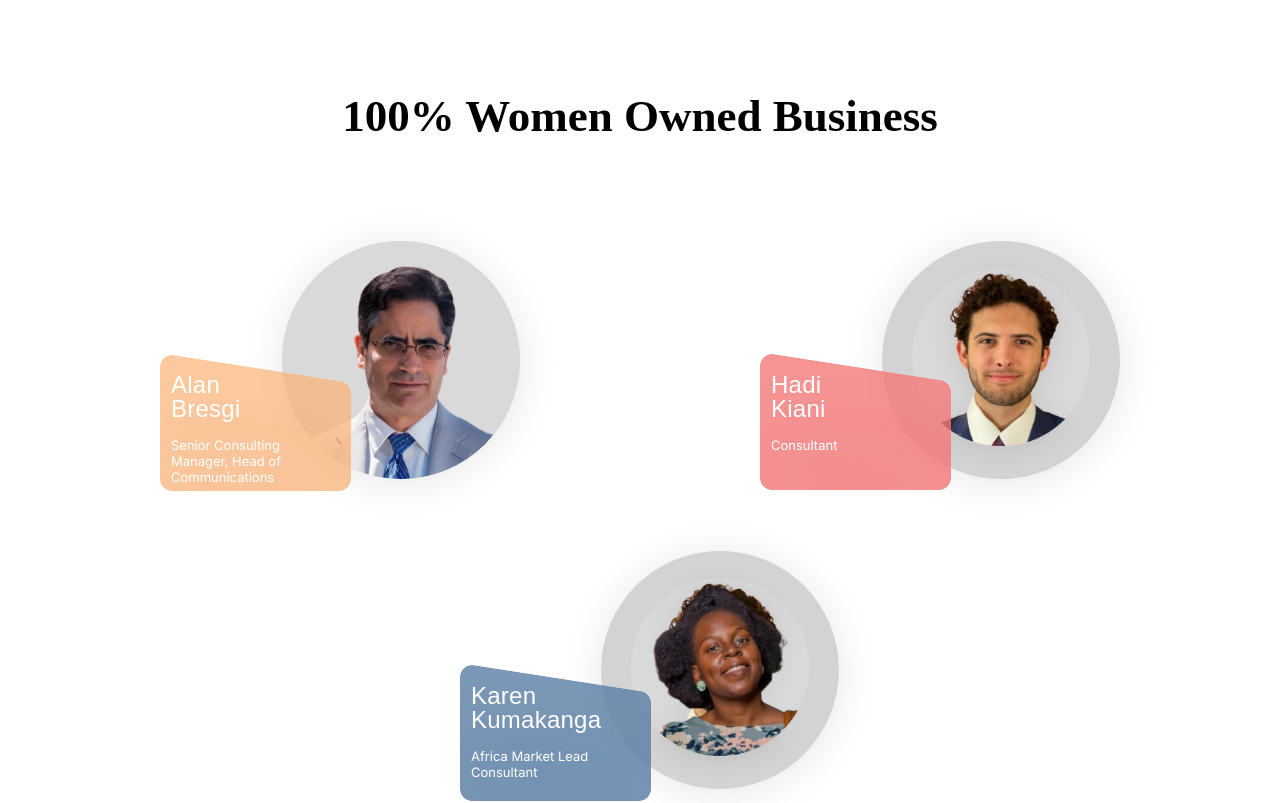
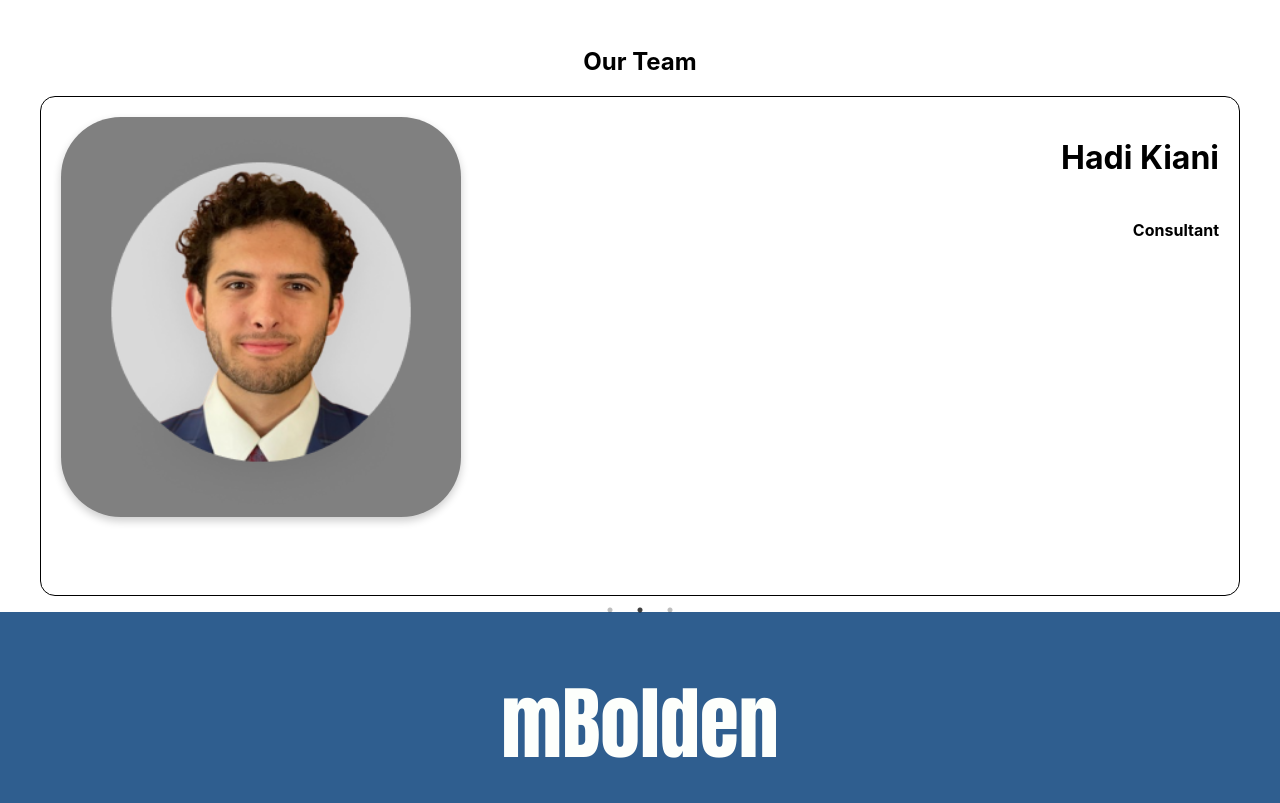
Before and after one commit to ranajithreddy11/mBolden, a React (Create React App) app in the folder frontend/: page /about in a window 1280 px wide. Shown: the part 1920-2723 px from the top of the page. Built offline with nearby package versions, Linux system fonts and the light colour scheme; a web font is replaced by a local one.

Commit message:
carousel

```diff
--- a/frontend/src/assets/styles/About.css
+++ b/frontend/src/assets/styles/About.css
@@ -812,253 +812,72 @@
 
 
 
+
+
   .about-container-3 {
+    width: 100%;
+    margin: 0 auto;
 
-    width: 100%;
-    height: 797px;
-    display: flex;
-    flex-wrap: wrap;
-    align-items: center;
-    justify-content: center;
-    box-sizing: border-box;
+
   }
 
+  .teammembers-section {
+    text-align: center;
+
+  }
+
+  .teammembers-carousel {
+
+    border-radius: 15px;
+    border:1px solid black;
+    height:500px;
+    margin-top: 20px;
 
 
-
-
-  .contianer3-title h2{
-    width: 100%;
-    height: 56px;
-    font-family: 'Source Serif Pro', serif;
-    font-size: 2.813rem;
-    font-weight: 600;
-    line-height: 3.525rem;
-    text-align: left;
   }
 
+  .slick-slide .teammember{
+    display: flex !important;
+    flex-direction: row;
+    justify-content: space-between;
+    align-items: flex-start; /* Center the logo and info vertically */
+    width: 100%; /* Ensure full width */
+    box-sizing: border-box;
+    padding: 20px;
 
-  .contianer3-section1 {
+  }
 
+  .teammember-logo {
+    width: 400px;
+    height: 400px;
+    border-radius: 15%;
+    background-color:gray;
+    box-shadow: 0 4px 8px rgba(0, 0, 0, 0.2);
+  }
 
-    width:100%;
-    display: flex;
-    flex-wrap: wrap;
-    height: 261px;
-    align-items: center;
-    justify-content:space-around;
+  .slick-slide .teammember-info {
+    display: flex !important;
+    flex-direction: column;
+    justify-content: flex-end;
+    align-items: flex-end;
 
 
   }
 
 
-  .contianer3-section2 {
-
-    display: flex;
-    justify-content: center;
-    align-items: center;
-    width:100%;
-    height: 261px;
-
-  }
-
-  .contianer3-team-member-1,
-  .contianer3-team-member-2,
-  .contianer3-team-member-3{
-    display:flex;
-    max-width: 360px;
-    width:100%;
-    height: 261px;
-
-
-  }
-
-  .contianer3-team-member-1, .contianer3-team-member-2 {align-items: flex-end;}
-  .contianer3-team-member-3 {align-items: center;}
-
-
-
-  .contianer3-member-photo1,
-  .contianer3-member-photo2,
-  .contianer3-member-photo3 {
-    height:238px;
-    max-width:100%;
-    border-radius: 50%;
-    background-color: lightgray;
-    box-shadow: 0px 4px 40px 0px rgba(0, 0, 0, 0.1);
-    margin:auto;
-
-  }
-
-  .orangecard,.pinkcard,.bluecard{   z-index:1;}
-  .bluecard{margin-bottom:-35%;}
-
-
-  .contianer3-member1-info,
-  .contianer3-member2-info,
-  .contianer3-member3-info{
-
-    max-width: 191px;
-    width:100%;
-    height: 138px;
-    display:flex;
-    flex-wrap: wrap;
-    align-items: flex-start;
-    justify-content: flex-start;
-    z-index:2;
-  }
-
-
-  .contianer3-member1-info,
-  .contianer3-member2-info{margin-left:-50%;}
-  .contianer3-member3-info{margin-left:-50%; margin-bottom:-35%;}
-
-
-  .contianer3-member1-info h3,
-  .contianer3-member2-info h3,
-  .contianer3-member3-info h3{
-
-    display:flex;
-    max-width: 140px;
-    width:100%;
-    height: 24px;
-    font-family: 'Signika', sans-serif;
-    font-size: 1.5rem;
-    font-weight: 500;
-    line-height: 1.505rem;
-    letter-spacing: 0.01em;
-    text-align: left;
-    color: white;
-    margin:auto;
-  }
-
-
-
-  .contianer3-member1-info p,
-  .contianer3-member2-info p,
-  .contianer3-member3-info p{
-
-    display:flex;
-    max-width: 173px;
-    width:100%;
-    height: 32px;
-    font-family: 'Inter', sans-serif;
-    font-size: 0.8125rem;
-    font-weight: 400;
-    line-height: 0.98rem;
-    text-align: left;
-    color: white;
-    margin:auto;
-
-  }
-
-
-
-
-  @media (max-width: 875px) {
-    .about-container-3 { flex-wrap: nonwrap;  height: auto; gap:15rem; margin-bottom:10%;}
-
-    .contianer3-title h2 { font-size: 4.5rem; line-height: 3rem; margin-bottom:0%; text-align: center; }
-
-    .contianer3-section1, .contianer3-section2 {  gap:15rem; height: auto; justify-content: center;}
-
-
-    .contianer3-team-member-1, .contianer3-team-member-3, .contianer3-team-member-2{ margin-left:2%;}
-  .contianer3-member-photo1,  .contianer3-member-photo3{ width: 70%; margin-left:-24%; height:auto;}
-  .contianer3-member-photo2{margin-left:-24%; width: 70%;height:auto;}
-
-  .orangecard,.pinkcard,.bluecard{width:50%;height:auto;z-index:1;}
-  .bluecard{margin-top:-5%;}
-
-  .contianer3-member1-info, .contianer3-member2-info{margin-bottom:-5%; margin-left:-50%;}
-
-  .contianer3-member3-info{ margin-top:10%; margin-left:-50%;}
-
-
-  .contianer3-member1-info h3,  .contianer3-member2-info h3,.contianer3-member3-info h3{ font-size: 2.0rem;}
-
-  .contianer3-member1-info p, .contianer3-member2-info p,.contianer3-member3-info p{
-    font-size: 1.4rem;
-    line-height: 1.3rem;
-    margin:0;
-    margin-left:10%;
-  }
-
-
-
-
-  }
-
-
-
-
-
-  @media (max-width: 745px) {
-  .contianer3-member-photo1,.contianer3-member-photo3{margin-left:-10%;}
-  }
-
-
-
-
-
-
-@media (max-width: 768px)  {
-
-  .contianer3-team-member-1, .contianer3-team-member-3, .contianer3-team-member-2{ margin-left:2%; }
-  .contianer3-member-photo1,  .contianer3-member-photo3{ width: 70%; margin-left:-24%; height:auto;}
-  .contianer3-member-photo2{margin-left:-24%; width: 70%;height:auto;}
-
-  .orangecard,.pinkcard,.bluecard{width:50%;height:auto;z-index:1;}
-  .bluecard{margin-top:-5%;}
-
-  .contianer3-member1-info, .contianer3-member2-info{margin-bottom:-5%; margin-left:-50%;}
-
-  .contianer3-member3-info{ margin-top:10%; margin-left:-50%;}
-
-
-  .contianer3-member1-info h3,  .contianer3-member2-info h3,.contianer3-member3-info h3{ font-size: 1.7rem;margin-left:5%;}
-
-  .contianer3-member1-info p, .contianer3-member2-info p,.contianer3-member3-info p{
-    font-size: 1.2rem; margin-left:5%;
-  }
-
+  .teammember-carousel .slick-dots {
+    bottom: 20%; /* Position of the dots */
 }
 
 
-@media (max-width: 650px)
-  {  .contianer3-member1-info h3,  .contianer3-member2-info h3{ margin-top:20%;}
-   .contianer3-member1-info p,  .contianer3-member2-info p{ margin-top:-20%;}
-
+  .slick-prev:before, .slick-next:before {
+    color: black;
   }
 
-
-  @media (max-width: 590px)
-  {  .contianer3-member1-info h3,  .contianer3-member2-info h3{ margin-top:20%;}
-   .contianer3-member1-info p,  .contianer3-member2-info p{ margin-top:-20%;}
-
-
-
+  .slick-dots li button:before {
+    color: #000;
   }
 
-
-
-  @media (max-width: 480px)  {
-
-    .contianer3-team-member-1, .contianer3-team-member-3, .contianer3-team-member-2{ margin-left:0%; }
-    .contianer3-member-photo1,  .contianer3-member-photo3{ width: 70%; margin-left:-27%; height:auto;}
-    .contianer3-member-photo2{margin-left:-27%; width: 70%;height:auto;}
-
-    .orangecard,.pinkcard,.bluecard{width:50%;height:auto;z-index:1;}
-    .bluecard{margin-top:5%;}
-
-    .contianer3-member1-info, .contianer3-member2-info{margin-bottom:-5%; margin-left:-50%;}
-
-    .contianer3-member3-info{ margin-top:30%; margin-left:-50%;}
-
-
-    .contianer3-member1-info h3,  .contianer3-member2-info h3,.contianer3-member3-info h3{ font-size: 1.5rem;}
-
-    .contianer3-member1-info p, .contianer3-member2-info p,.contianer3-member3-info p{
-      font-size: 1rem;
-    }
+  .slick-dots li.slick-active button:before {
+    color: #4CAF50;
   }
--- a/frontend/src/pages/About.js
+++ b/frontend/src/pages/About.js
@@ -19,11 +19,46 @@ import alanbresgi from '../assets/images/Aboutpage/alanbresgi.png';
 import hadikiani from '../assets/images/Aboutpage/hadikiani.png';
 import karenkumakanga from '../assets/images/Aboutpage/karenkumakanga.png';
 
-import orangecard from '../assets/images/Aboutpage/orangecard.png';
-import pinkcard from '../assets/images/Aboutpage/pinkcard.png';
-import bluecard from '../assets/images/Aboutpage/bluecard.png';
+
+
+import Slider from "react-slick";
+import 'slick-carousel/slick/slick.css';
+import 'slick-carousel/slick/slick-theme.css';
 
 const About = () => {
+
+
+
+    const settings = {
+        dots: true,
+        infinite: true,
+        speed: 500,
+        slidesToShow: 1,   // Number of testimonials to show at once
+        slidesToScroll: 1, // Scroll one testimonial at a time
+        autoplay: true,    // Automatically move to next slide
+        autoplaySpeed: 3000,
+        arrows: false,     // Hide next/prev arrows
+
+        responsive: [
+            {
+                breakpoint: 1024, // iPads and smaller devices
+                settings: {
+                    slidesToShow: 1, // Show 2 testimonials on iPads
+                    slidesToScroll: 1,
+                    infinite: true,  // Keep looping
+                },
+            },
+            {
+                breakpoint: 768, // Mobile devices
+                settings: {
+                    slidesToShow: 1, // Show 1 testimonial on mobile
+                    slidesToScroll: 1,
+                    infinite: true,
+                },
+            },
+        ],
+    };
+
 
     const services = [
         {
@@ -62,21 +97,7 @@ const About = () => {
         ]
     };
 
-    const teamMembers = [
-        {
-            name: "Alan Bresgi",
-            position: "Senior Consulting Manager, Head of Communications",
-            photo: alanbresgi, // Replace with actual path to image
-        }, {
-            name: "Hadi Kiani",
-            position: "Consultant",
-            photo: hadikiani, // Replace with actual path to image
-        }, {
-            name: "Karen Kumakanga",
-            position: "Africa Market Lead Consultant",
-            photo: karenkumakanga, // Replace with actual path to image
-        }
-    ];
+
 
     return (
 
@@ -226,64 +247,43 @@ const About = () => {
             </div>
 
             <div className="about-container-3">
-                <div className="contianer3-title">
-                    <h2>100% Women Owned Business</h2>
-                </div>
 
-                <div className="contianer3-section1">
 
-                    <div className="contianer3-team-member-1">
+            <div className="teammembers-section">
+                <h2>Our Team</h2>
+                <Slider {...settings} className="teammembers-carousel">
 
-                        <img src={orangecard} alt="orangecard" className="orangecard"/>
+                    <div className="teammember">
 
-                        <div className="contianer3-member1-info">
-                            <h3>{teamMembers[0].name}</h3>
-                            <p>{teamMembers[0].position}</p>
+                        <img src={alanbresgi} alt="alanbresgi" className="teammember-logo" />
+
+                        <div className="teammember-info">
+                                     <h1 className="teammember-heading">Alan Bresgi</h1>
+                                      <h4>Senior Consulting Manager Head of Communications</h4>
                         </div>
-                        <img
-                            src={teamMembers[0].photo}
-                            alt={teamMembers[0].name}
-                            className="contianer3-member-photo1"/>
 
                     </div>
 
-                    <div className="contianer3-team-member-2">
-                        <img src={pinkcard} alt="pinkcard" className="pinkcard"/>
-                        <div className="contianer3-member2-info">
 
-                            <h3>{teamMembers[1].name}</h3>
-                            <p>{teamMembers[1].position}</p>
 
+                    <div className="teammember">
+                        <img src={hadikiani} alt="hadikiani" className="teammember-logo" />
+                        <div className="teammember-info">
+                        <h1 className="teammember-heading">Hadi Kiani</h1>
+                        <h4>Consultant</h4>
                         </div>
-                        <img
-                            src={teamMembers[1].photo}
-                            alt={teamMembers[1].name}
-                            className="contianer3-member-photo2"/>
+                    </div>
+                    <div className="teammember">
+                        <img src={karenkumakanga} alt="karenkumakanga" className="teammember-logo" />
+                        <div className="teammember-info">
+                        <h1 className="teammember-heading">Karen Kumakanga</h1>
+                        <h4>Africa Market Lead Consultant</h4>
+                        </div>
+                    </div>
+                </Slider>
+            </div>
 
-                    </div>
-
-                </div>
-
-                <div className="contianer3-section2">
-
-                    <div className="contianer3-team-member-3">
-                        <img src={bluecard} alt="bluecard" className="bluecard"/>
-                        <div className="contianer3-member3-info">
-
-                            <h3>{teamMembers[2].name}</h3>
-                            <p>{teamMembers[2].position}</p>
-
-                        </div>
-                        <img
-                            src={teamMembers[2].photo}
-                            alt={teamMembers[2].name}
-                            className="contianer3-member-photo3"/>
-
-                    </div>
-
-                </div>
-
-            </div>
+               </div>
 
         </div>
 
```
Also changed, not shown: 1 other file (tests, documents, lock files or other folders).
